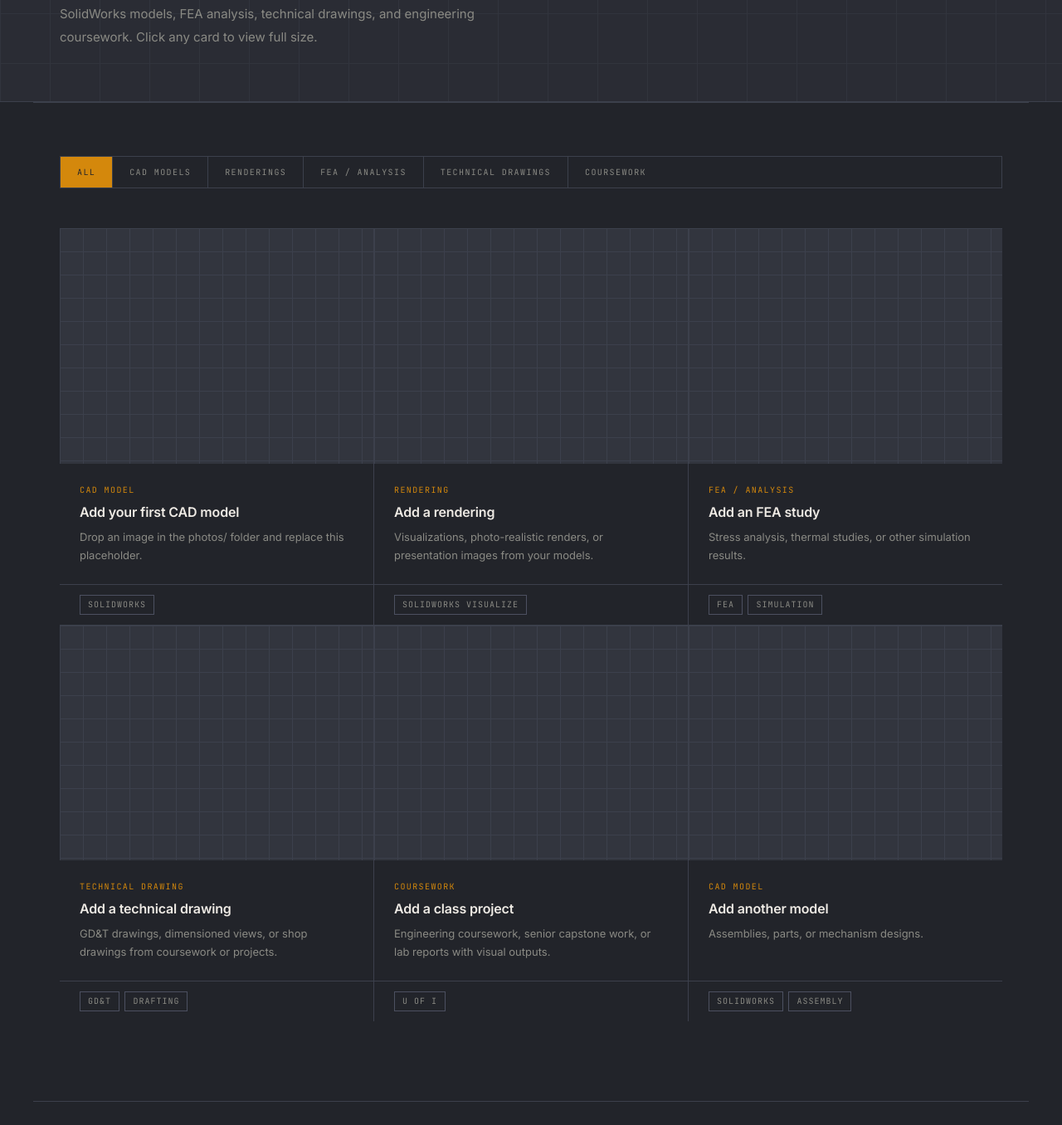
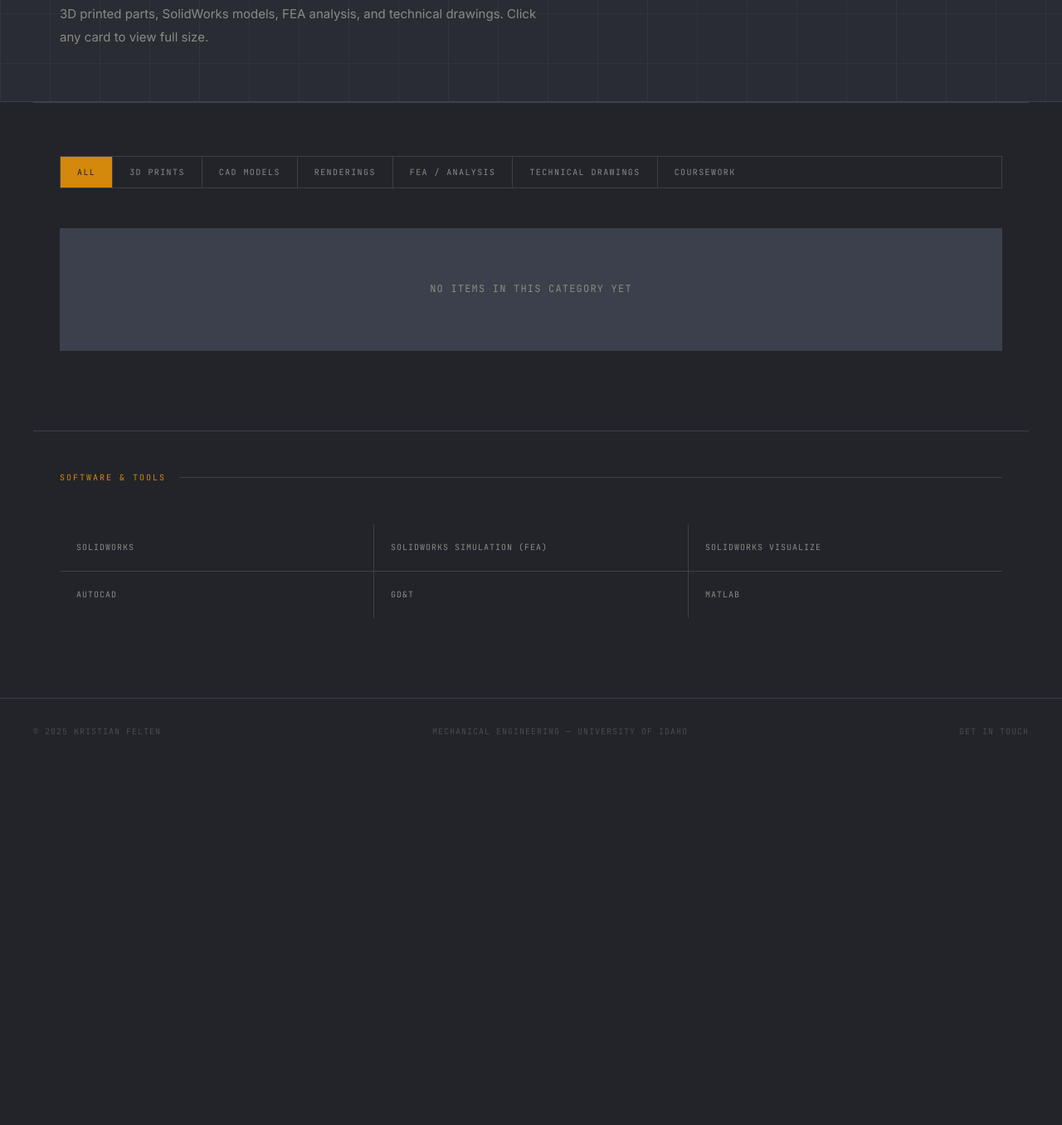
Before and after one commit to kristianif/Portfolio, a plain HTML site: page design.html in a window 1280 px wide. Shown: the part 344-1700 px from the top of the page at 83% size. After the commit the page ends 1266 px from the top, so only its background shows below. Drawn offline with Linux system fonts and the light colour scheme.

Commit message:
Design page

```diff
--- /dev/null
+++ b/design-data.js
@@ -0,0 +1,25 @@
+// ─────────────────────────────────────────────────────────────
+//  DESIGN PAGE DATA
+//  To add a new item, copy one of the blocks below and fill it in.
+//
+//  category options:
+//    "3d-print"   → 3D Printed Parts
+//    "cad"        → CAD Models
+//    "rendering"  → Renderings
+//    "fea"        → FEA / Analysis
+//    "drawing"    → Technical Drawings
+//    "coursework" → Coursework
+// ─────────────────────────────────────────────────────────────
+
+const designItems = [
+
+  // ── EXAMPLE (delete this and replace with your real items) ──
+  // {
+  //   file:        "photos/design-bracket.jpg",
+  //   title:       "Custom Engine Bracket",
+  //   category:    "3d-print",
+  //   description: "Designed in SolidWorks, printed in PETG. Mounts the Edelbrock to the firewall.",
+  //   tags:        ["SolidWorks", "3D Print", "PETG"]
+  // },
+
+];
--- a/design.html
+++ b/design.html
@@ -48,9 +48,9 @@
 <div class="page-hero">
   <div class="page-hero-inner">
     <p class="page-label">Design &amp; Engineering</p>
-    <h1 class="page-title">CAD. Renderings.<br>Technical Work.</h1>
+    <h1 class="page-title">CAD. Prints.<br>Technical Work.</h1>
     <p class="page-desc">
-      SolidWorks models, FEA analysis, technical drawings, and engineering coursework.
+      3D printed parts, SolidWorks models, FEA analysis, and technical drawings.
       Click any card to view full size.
     </p>
   </div>
@@ -61,6 +61,7 @@
 
   <div class="filter-bar">
     <button class="filter-btn active" data-filter="all">All</button>
+    <button class="filter-btn" data-filter="3d-print">3D Prints</button>
     <button class="filter-btn" data-filter="cad">CAD Models</button>
     <button class="filter-btn" data-filter="rendering">Renderings</button>
     <button class="filter-btn" data-filter="fea">FEA / Analysis</button>
@@ -69,122 +70,12 @@
   </div>
 
   <div class="design-grid" id="designGrid">
+    <!-- Cards are injected here by design-data.js -->
+    <p class="empty-state" id="emptyState" style="display:none; grid-column:1/-1; text-align:center; color:var(--fg-muted); font-family:var(--mono); font-size:12px; letter-spacing:0.1em; padding:4rem 0;">
+      NO ITEMS IN THIS CATEGORY YET
+    </p>
+  </div>
 
-    <!--
-    ════════════════════════════════════════════════════════════
-    HOW TO ADD A DESIGN CARD:
-
-    Copy this block and fill in the details:
-
-    <div class="design-card" data-cat="cad">
-      <div class="design-card-img">
-        <img src="photos/your-image.jpg" alt="Description">
-      </div>
-      <div class="design-card-body">
-        <p class="design-card-cat">CAD Model</p>
-        <h3 class="design-card-title">Part or Assembly Name</h3>
-        <p class="design-card-desc">Brief description of what this is and what it demonstrates.</p>
-      </div>
-      <div class="design-card-footer">
-        <span class="tag">SolidWorks</span>
-        <span class="tag">Sheet Metal</span>
-      </div>
-    </div>
-
-    data-cat options: cad | rendering | fea | drawing | coursework
-    ════════════════════════════════════════════════════════════
-    -->
-
-    <!-- PLACEHOLDER CARDS — replace with real work as you add it -->
-
-    <div class="design-card" data-cat="cad">
-      <div class="design-card-img ph">
-        <!-- <img src="photos/design-cad-1.jpg" alt="CAD Model"> -->
-      </div>
-      <div class="design-card-body">
-        <p class="design-card-cat">CAD Model</p>
-        <h3 class="design-card-title">Add your first CAD model</h3>
-        <p class="design-card-desc">Drop an image in the photos/ folder and replace this placeholder.</p>
-      </div>
-      <div class="design-card-footer">
-        <span class="tag">SolidWorks</span>
-      </div>
-    </div>
-
-    <div class="design-card" data-cat="rendering">
-      <div class="design-card-img ph">
-        <!-- <img src="photos/design-render-1.jpg" alt="Rendering"> -->
-      </div>
-      <div class="design-card-body">
-        <p class="design-card-cat">Rendering</p>
-        <h3 class="design-card-title">Add a rendering</h3>
-        <p class="design-card-desc">Visualizations, photo-realistic renders, or presentation images from your models.</p>
-      </div>
-      <div class="design-card-footer">
-        <span class="tag">SolidWorks Visualize</span>
-      </div>
-    </div>
-
-    <div class="design-card" data-cat="fea">
-      <div class="design-card-img ph">
-        <!-- <img src="photos/design-fea-1.jpg" alt="FEA Analysis"> -->
-      </div>
-      <div class="design-card-body">
-        <p class="design-card-cat">FEA / Analysis</p>
-        <h3 class="design-card-title">Add an FEA study</h3>
-        <p class="design-card-desc">Stress analysis, thermal studies, or other simulation results.</p>
-      </div>
-      <div class="design-card-footer">
-        <span class="tag">FEA</span>
-        <span class="tag">Simulation</span>
-      </div>
-    </div>
-
-    <div class="design-card" data-cat="drawing">
-      <div class="design-card-img ph">
-        <!-- <img src="photos/design-drawing-1.jpg" alt="Technical Drawing"> -->
-      </div>
-      <div class="design-card-body">
-        <p class="design-card-cat">Technical Drawing</p>
-        <h3 class="design-card-title">Add a technical drawing</h3>
-        <p class="design-card-desc">GD&T drawings, dimensioned views, or shop drawings from coursework or projects.</p>
-      </div>
-      <div class="design-card-footer">
-        <span class="tag">GD&amp;T</span>
-        <span class="tag">Drafting</span>
-      </div>
-    </div>
-
-    <div class="design-card" data-cat="coursework">
-      <div class="design-card-img ph">
-        <!-- <img src="photos/design-coursework-1.jpg" alt="Coursework"> -->
-      </div>
-      <div class="design-card-body">
-        <p class="design-card-cat">Coursework</p>
-        <h3 class="design-card-title">Add a class project</h3>
-        <p class="design-card-desc">Engineering coursework, senior capstone work, or lab reports with visual outputs.</p>
-      </div>
-      <div class="design-card-footer">
-        <span class="tag">U of I</span>
-      </div>
-    </div>
-
-    <div class="design-card" data-cat="cad">
-      <div class="design-card-img ph">
-        <!-- <img src="photos/design-cad-2.jpg" alt="Assembly"> -->
-      </div>
-      <div class="design-card-body">
-        <p class="design-card-cat">CAD Model</p>
-        <h3 class="design-card-title">Add another model</h3>
-        <p class="design-card-desc">Assemblies, parts, or mechanism designs.</p>
-      </div>
-      <div class="design-card-footer">
-        <span class="tag">SolidWorks</span>
-        <span class="tag">Assembly</span>
-      </div>
-    </div>
-
-  </div>
 </section>
 
 <!-- TOOLS STRIP -->
@@ -219,45 +110,80 @@
   <p class="lightbox-caption" id="lightboxCaption"></p>
 </div>
 
+<script src="design-data.js"></script>
 <script>
   function toggleMobileNav() {
     document.getElementById('mobileNav').classList.toggle('open');
   }
 
-  // Filter
+  const catLabels = {
+    '3d-print':  '3D Print',
+    'cad':       'CAD Model',
+    'rendering': 'Rendering',
+    'fea':       'FEA / Analysis',
+    'drawing':   'Technical Drawing',
+    'coursework':'Coursework'
+  };
+
+  const grid = document.getElementById('designGrid');
+  const empty = document.getElementById('emptyState');
+
+  function renderCards(filter) {
+    // Remove existing cards (not the empty state)
+    grid.querySelectorAll('.design-card').forEach(c => c.remove());
+
+    const filtered = filter === 'all'
+      ? designItems
+      : designItems.filter(item => item.category === filter);
+
+    empty.style.display = filtered.length === 0 ? 'block' : 'none';
+
+    filtered.forEach(item => {
+      const card = document.createElement('div');
+      card.className = 'design-card';
+      card.dataset.cat = item.category;
+      card.innerHTML = `
+        <div class="design-card-img">
+          <img src="${item.file}" alt="${item.title}" loading="lazy">
+        </div>
+        <div class="design-card-body">
+          <p class="design-card-cat">${catLabels[item.category] || item.category}</p>
+          <h3 class="design-card-title">${item.title}</h3>
+          <p class="design-card-desc">${item.description}</p>
+        </div>
+        <div class="design-card-footer">
+          ${item.tags.map(t => `<span class="tag">${t}</span>`).join('')}
+        </div>`;
+
+      card.addEventListener('click', () => {
+        const img = card.querySelector('img');
+        if (!img) return;
+        document.getElementById('lightboxImg').src = img.src;
+        document.getElementById('lightboxImg').alt = img.alt;
+        document.getElementById('lightboxCaption').textContent = item.title;
+        document.getElementById('lightbox').classList.add('open');
+      });
+
+      grid.appendChild(card);
+    });
+  }
+
+  // Filter buttons
   document.querySelectorAll('.filter-btn').forEach(btn => {
     btn.addEventListener('click', () => {
       document.querySelectorAll('.filter-btn').forEach(b => b.classList.remove('active'));
       btn.classList.add('active');
-      const filter = btn.dataset.filter;
-      document.querySelectorAll('.design-card').forEach(card => {
-        const show = filter === 'all' || card.dataset.cat === filter;
-        card.hidden = !show;
-      });
-    });
-  });
-
-  // Lightbox — only open if card has a real image
-  document.querySelectorAll('.design-card').forEach(card => {
-    card.addEventListener('click', () => {
-      const img = card.querySelector('img');
-      if (!img) return;
-      const title = card.querySelector('.design-card-title')?.textContent || '';
-      document.getElementById('lightboxImg').src = img.src;
-      document.getElementById('lightboxImg').alt = img.alt;
-      document.getElementById('lightboxCaption').textContent = title;
-      document.getElementById('lightbox').classList.add('open');
+      renderCards(btn.dataset.filter);
     });
   });
 
   function closeLightbox() {
     document.getElementById('lightbox').classList.remove('open');
   }
+  document.addEventListener('keydown', e => { if (e.key === 'Escape') closeLightbox(); });
 
-  // Close on Escape
-  document.addEventListener('keydown', e => {
-    if (e.key === 'Escape') closeLightbox();
-  });
+  // Initial render
+  renderCards('all');
 </script>
 
 </body>
```
